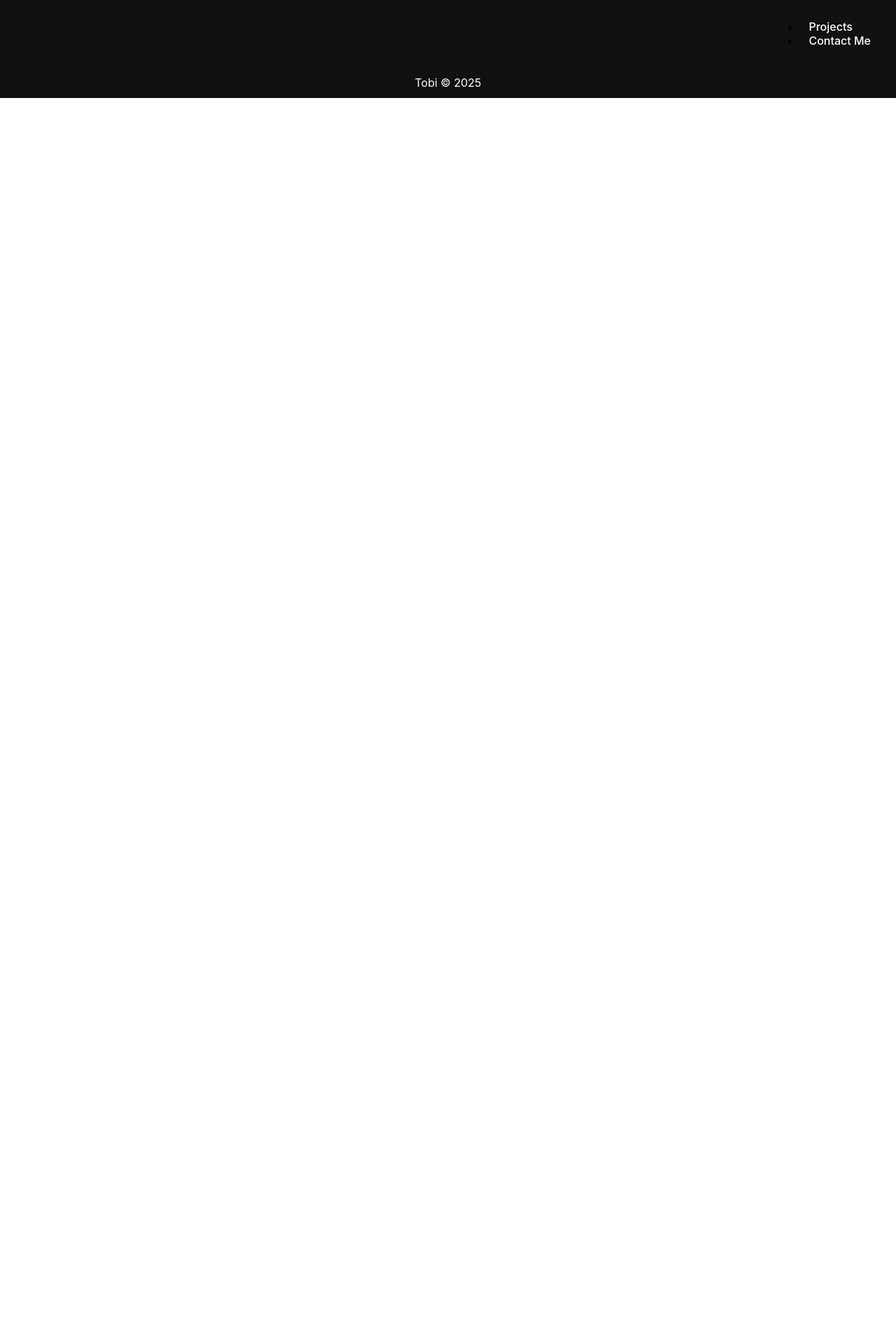
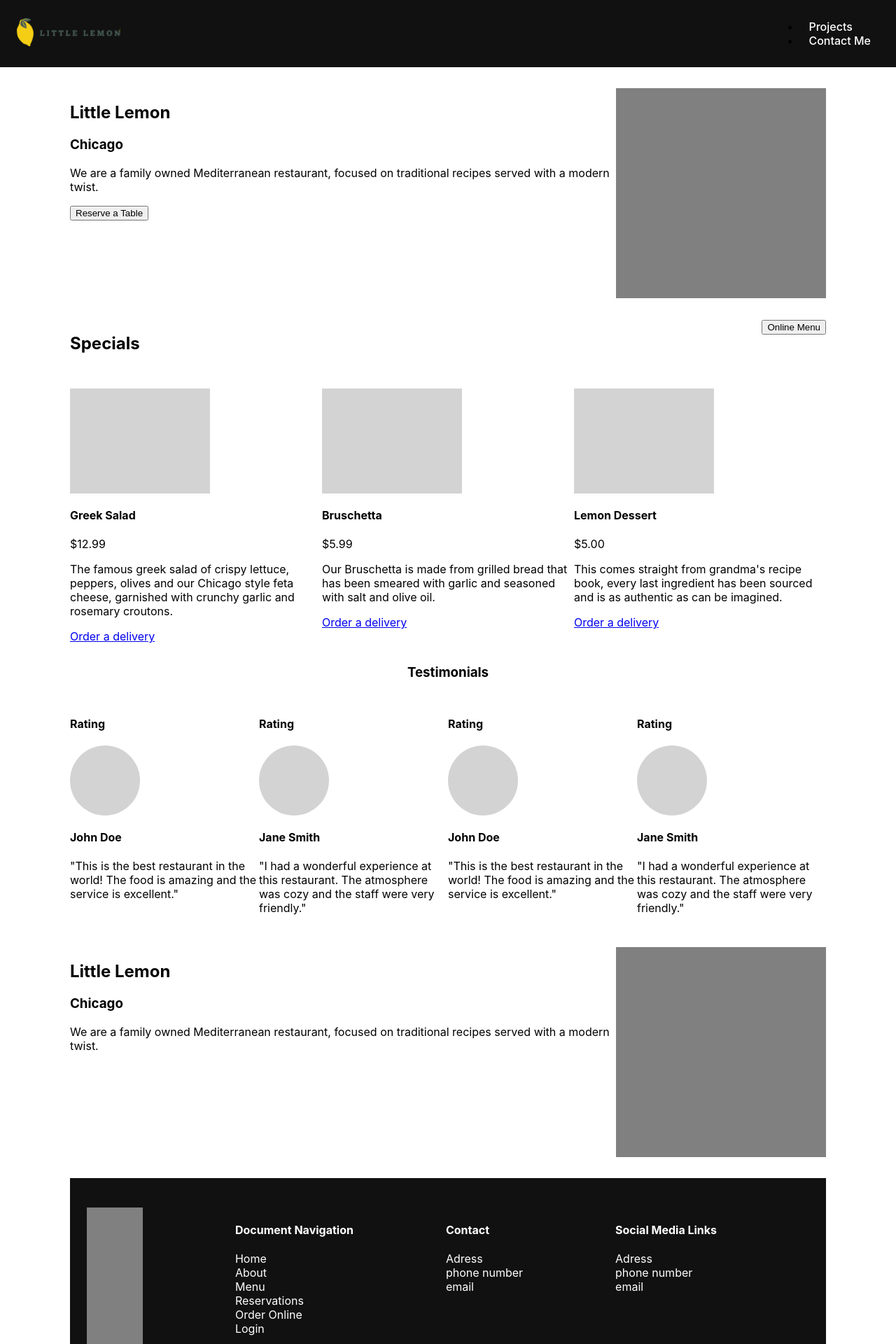
Before and after one commit to tobiasso85/coursera-react-course, a React (Create React App) app: page / in a window 1280 px wide. Shown: the top 1920 px of the page at 70% size. Before the commit the page ends 800 px from the top, so only its background shows below. Built offline with nearby package versions, Linux system fonts and the light colour scheme.

Commit message:
chore: structure according to wireframe

```diff
--- a/src/App.css
+++ b/src/App.css
@@ -5,6 +5,12 @@
 .App-logo {
   height: 40vmin;
   pointer-events: none;
+}
+
+.themain {
+  margin-left: 100px;
+  margin-right: 100px;
+  text-align: left;
 }
 
 @media (prefers-reduced-motion: no-preference) {
--- a/src/App.js
+++ b/src/App.js
@@ -1,9 +1,9 @@
 import './App.css';
 import Footer from './comps/footer';
+import Grid from './comps/gridComp';
 import Navbar from './comps/navbar';
 
 
-const externalLinks = []
 const internalLinks = [{
   href: "#projects",
   name: "Projects"
@@ -15,7 +15,141 @@ const internalLinks = [{
 function App() {
   return (
     <div className="App">
-      <Navbar internalLinks={internalLinks} externalLinks={externalLinks}></Navbar>
+      <Navbar internalLinks={internalLinks} ></Navbar>
+      <main className='themain'>
+        {/* top little lemon */}
+        <Grid>
+          <div style={{ "text-align": "left" }}>
+            <article>
+              <h1>Little Lemon</h1>
+              <h3>Chicago</h3>
+              <p>We are a family owned Mediterranean restaurant, focused on traditional recipes served with a modern twist.</p>
+              <div>
+                <button>Reserve a Table</button>
+              </div>
+            </article>
+          </div>
+          <div><div style={{
+            backgroundColor: "gray",
+            width: "300px",
+            height: "300px"
+          }}>
+          </div></div>
+        </Grid>
+        {/* specials */}
+        <div>
+
+          <Grid>
+            <h2 style={{ "textAlign": "left" }}>Specials</h2>
+            <div style={{ "textAlign": "right" }}><button>Online Menu</button></div>
+          </Grid>
+        </div>
+        <Grid>
+          {[{
+            pic: "",
+            title: "Greek Salad",
+            price: "$12.99",
+            desc: "The famous greek salad of crispy lettuce, peppers, olives and our Chicago style feta cheese, garnished with crunchy garlic and rosemary croutons."
+          }, {
+            pic: "",
+            title: "Bruschetta",
+            price: "$5.99",
+            desc: "Our Bruschetta is made from grilled bread that has been smeared with garlic and seasoned with salt and olive oil."
+          }, {
+            pic: "",
+            title: "Lemon Dessert",
+            price: "$5.00",
+            desc: "This comes straight from grandma's recipe book, every last ingredient has been sourced and is as authentic as can be imagined."
+          }].map((e, i) => {
+            return (
+              <div key={i} className="card">
+                <div style={{
+                  backgroundColor: "lightgray",
+                  width: "200px",
+                  height: "150px"
+                }}>
+                </div>
+                <div className="card-content">
+                  <div className="card-title">
+                    <h4>{e.title}</h4>
+                    <span>{e.price}</span>
+                  </div>
+                  <p>{e.desc}</p>
+                  <div>
+                    <a href="#order">Order a delivery</a>
+                  </div>
+                </div>
+              </div>
+            )
+          })}
+        </Grid>
+        {/* testimonials */}
+        <div style={{ textAlign: "center" }}>
+          <h3>
+
+            Testimonials
+          </h3>
+
+        </div>
+        <Grid>
+          {[{
+            name: "John Doe",
+            pic: "",
+            testimony: "This is the best restaurant in the world! The food is amazing and the service is excellent."
+          }, {
+            name: "Jane Smith",
+            pic: "",
+            testimony: "I had a wonderful experience at this restaurant. The atmosphere was cozy and the staff were very friendly."
+          }, {
+            name: "John Doe",
+            pic: "",
+            testimony: "This is the best restaurant in the world! The food is amazing and the service is excellent."
+          }, {
+            name: "Jane Smith",
+            pic: "",
+            testimony: "I had a wonderful experience at this restaurant. The atmosphere was cozy and the staff were very friendly."
+          }].map((e, i) => {
+            return (
+              <div key={i} className="card-testimony">
+                <h4>Rating</h4>
+                <div style={{
+                  backgroundColor: "lightgray",
+                  width: "100px",
+                  height: "100px",
+                  borderRadius: "50%"
+                }}>
+                </div>
+                <div className="card-testimony-content">
+                  <h4>{e.name}</h4>
+                  <p>"{e.testimony}"</p>
+                </div>
+              </div>
+            )
+          })}
+        </Grid>
+        {/* description */}
+
+        <Grid>
+          <div style={{ "text-align": "left" }}>
+            <article>
+              <h1>Little Lemon</h1>
+              <h3>Chicago</h3>
+              <p>We are a family owned Mediterranean restaurant, focused on traditional recipes served with a modern twist.</p>
+            </article>
+          </div>
+          <div><div style={{
+            backgroundColor: "gray",
+            width: "300px",
+            height: "300px"
+          }}>
+          </div></div>
+        </Grid>
+
+
+
+      </main>
+
+
 
       <Footer></Footer>
     </div>
--- a/src/comps/footer.css
+++ b/src/comps/footer.css
@@ -3,9 +3,17 @@
   align-items: center;
   padding: 12px 24px;
   background: #111;
+  margin-left: 100px;
+  margin-right: 100px;
+  text-align: left;
 }
 
 .footer > DIV {
-  text-align: center;
   color: white;
 }
+
+.footer ul {
+  list-style-type: none;
+  list-style: none;
+  padding-inline-start: 0;
+}
--- a/src/comps/footer.jsx
+++ b/src/comps/footer.jsx
@@ -1,14 +1,70 @@
-import React from "react";
 import "./footer.css"; // optional if you use the CSS below
+import Grid from "./gridComp";
 
+
+const footerColumn = (header, links) => {
+  return <>
+    <h4>{header}</h4>
+    <ul>
+      {links.map((l, i) => {
+        return <li key={i}>{l.name}</li>
+      })}
+    </ul>
+  </>
+}
 
 const Footer = () => {
 
   return (
     <footer className="footer">
-      <div>
-        <span>Tobi © 2025</span>
+      <Grid>
+        <div>
+          <div style={{ width: "80px", height: "200px", backgroundColor: "gray" }}></div>
         </div>
+        <div>
+          {footerColumn("Document Navigation", [{
+            name: "Home"
+          },
+          {
+            name: "About"
+          },
+          {
+            name: "Menu"
+          },
+          {
+            name: "Reservations"
+          },
+          {
+            name: "Order Online"
+          },
+          {
+            name: "Login"
+          }])}
+        </div>
+        <div>
+                    {footerColumn("Contact", [{
+            name: "Adress"
+          },
+          {
+            name: "phone number"
+          },
+          {
+            name: "email"
+          }])}
+        </div>
+        <div>
+          {footerColumn("Social Media Links", [{
+            name: "Adress"
+          },
+          {
+            name: "phone number"
+          },
+          {
+            name: "email"
+          }])}
+        </div>
+
+      </Grid>
     </footer>
   );
 };
--- /dev/null
+++ b/src/comps/gridComp.css
@@ -0,0 +1,6 @@
+.thegrid {
+  display: grid;
+  margin-top: 30px;
+  margin-bottom: 30px;
+  grid-gap: 10;
+}
--- /dev/null
+++ b/src/comps/gridComp.jsx
@@ -0,0 +1,19 @@
+import "./gridComp.css"; // optional if you use the CSS below
+
+
+const Grid = (props) => {
+
+  const { children, ...rest } = props;
+
+  const style = {
+    gridCols: children.length,
+    gridTemplateColumns: Array(children.length).fill("auto").join(" ")
+  }
+  return (
+    <div className="thegrid" style={style} {...rest}>
+        {children}
+    </div>
+  );
+};
+
+export default Grid;
--- a/src/comps/navbar.jsx
+++ b/src/comps/navbar.jsx
@@ -1,32 +1,20 @@
+import logoSvg from "./logo.svg";
 import "./navbar.css"; // optional if you use the CSS below
 
 
 const Navbar = (props) => {
 
-  const { externalLinks, internalLinks } = props;
+  const { internalLinks } = props;
   return (
     <header>
 
       <nav className="navbar">
         <div className="nav-left">
-          <ul>
-
-            {externalLinks.map((e, index) => {
-
-              return (
-
-                <li>
-                  <a key={index} href={e.href} target="_blank" rel="noreferrer">{e.logo}</a>
-
-                </li>
-              )
-            })}
-          </ul>
+          <img src={logoSvg} alt="logo"></img>
         </div>
 
         <div className="nav-right">
           <ul>
-
             {
               internalLinks.map((e, i) => {
                 return (
```
Also changed, not shown: src/comps/logo.svg (added).
